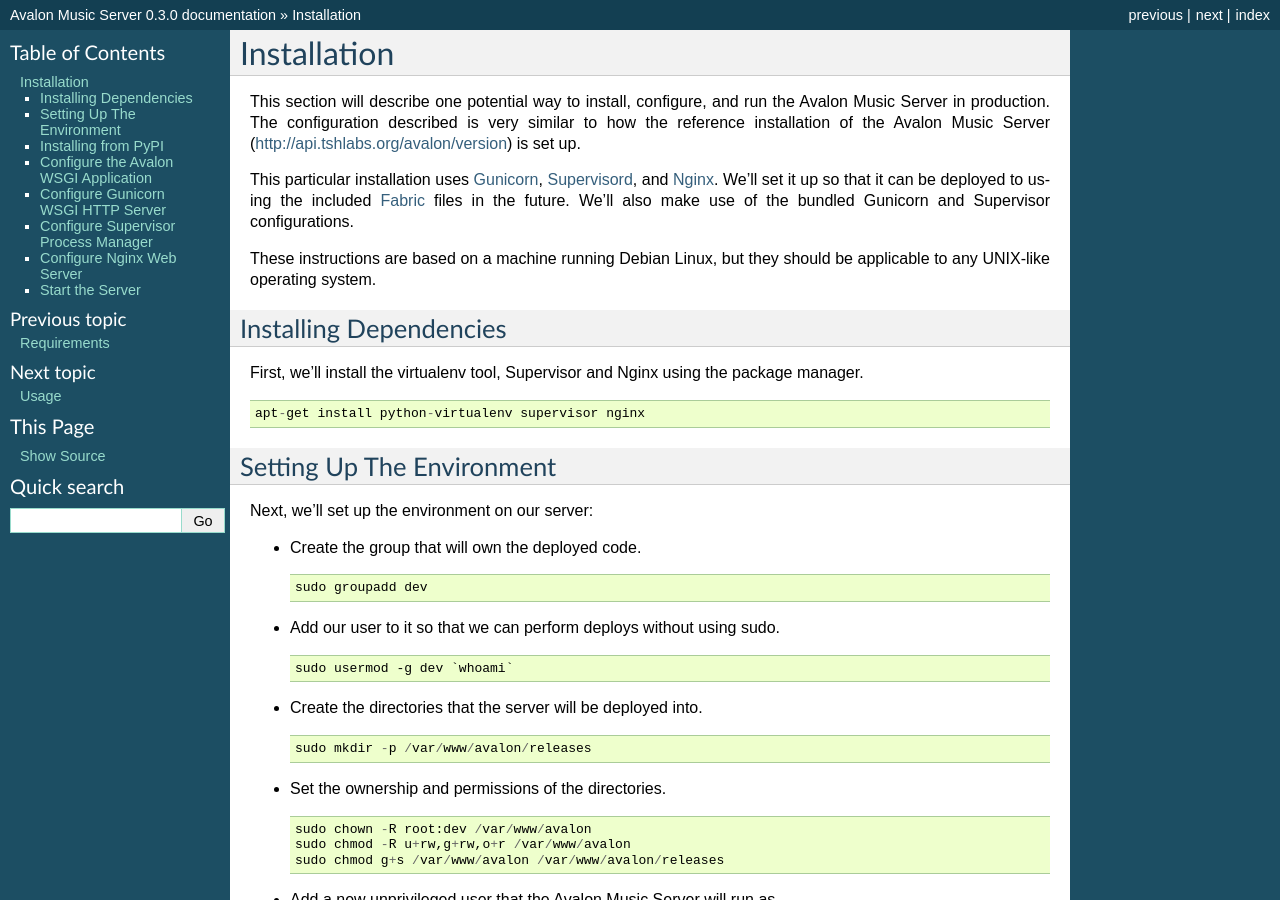
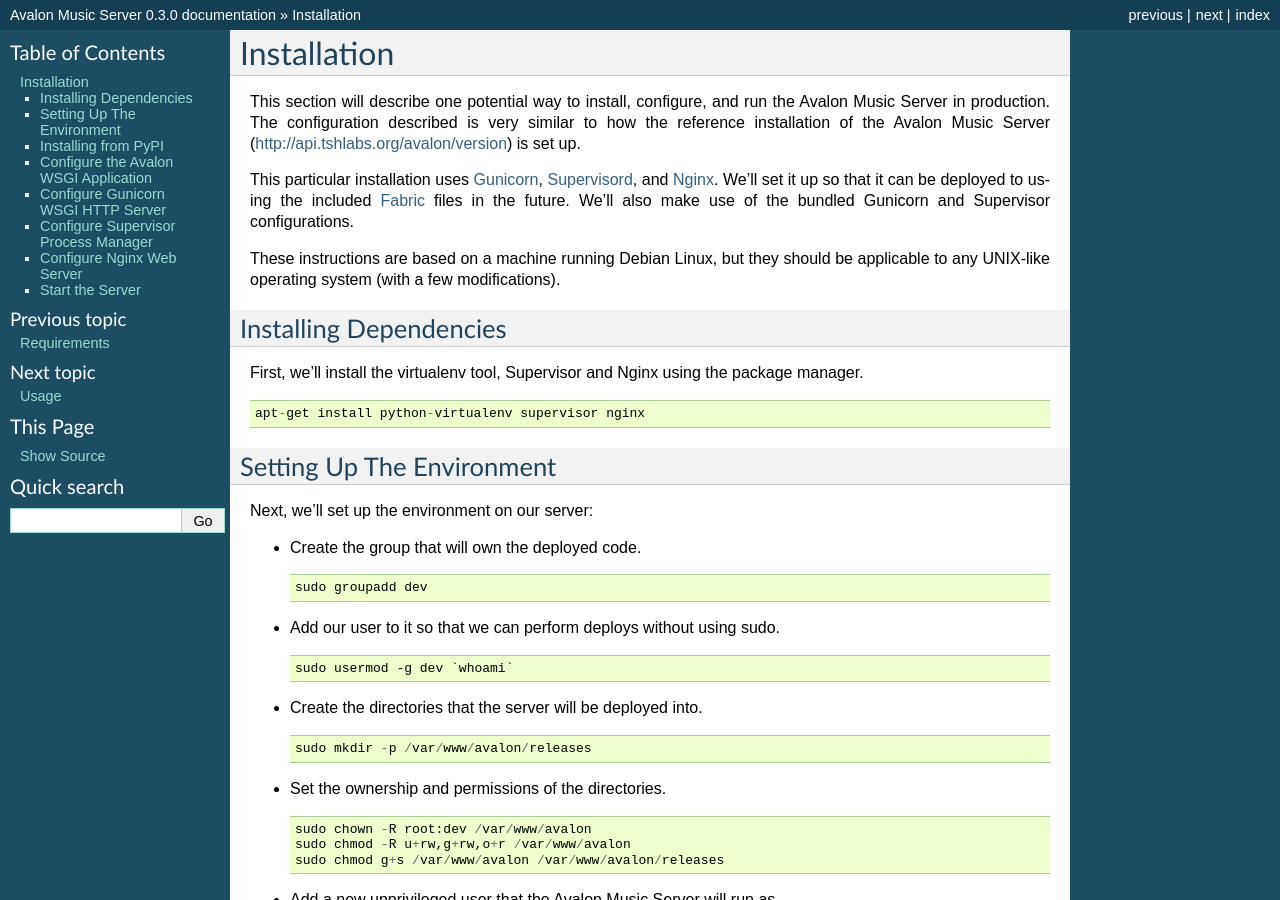
Before and after one commit to 56quarters/avalonms, a Sphinx documentation site: the page built from doc/source/installation.rst, in a window 1280 px wide and 900 px high. Built offline with Sphinx 7.4.7, drawn with Linux system fonts in a browser that asks for light colours; some of the changed text lies outside the part shown.

Commit message:
Clarify installation docs

```diff
--- a/doc/source/installation.rst
+++ b/doc/source/installation.rst
@@ -12,7 +12,8 @@
 configurations.
 
 These instructions are based on a machine running Debian Linux, but they
-should be applicable to any UNIX-like operating system.
+should be applicable to any UNIX-like operating system (with a few
+modifications).
 
 Installing Dependencies
 ~~~~~~~~~~~~~~~~~~~~~~~
```
Also changed, not shown: other parts of doc/source/installation.rst (+1 -1 lines).
